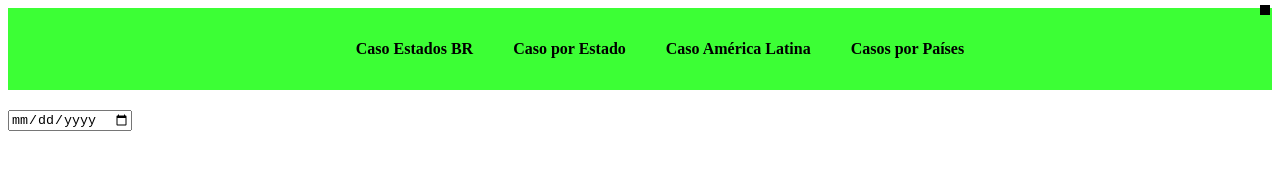
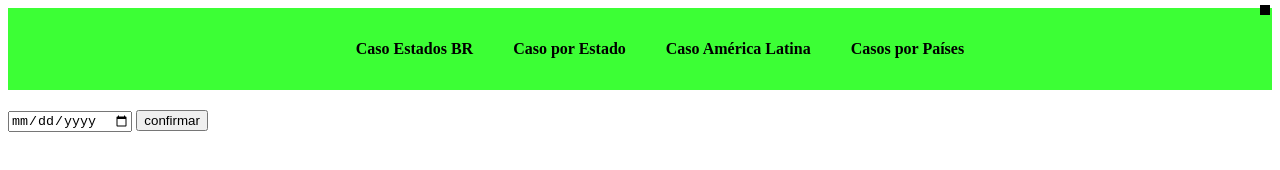
Before and after one commit to Bluepen-Oficial/API-Covid19, a plain HTML site: page index.html in a window 1280 px wide. Drawn offline with Linux system fonts and the light colour scheme; no server answers.

Commit message:
adicionado butao de data
Added a button for confirming the date input.

```diff
--- a/index.html
+++ b/index.html
@@ -26,6 +26,7 @@
 
     <div id="resultadoRankEstados">
         <input type="date" id="receberData">
+        <button type="submit" id="btnData">confirmar</button>
     </div>
     <div id="resultadoEstado"></div>
     <div id="resultadoPaises"></div>
@@ -34,3 +35,5 @@
 </body>
 
 </html>
+
+</html>
```
